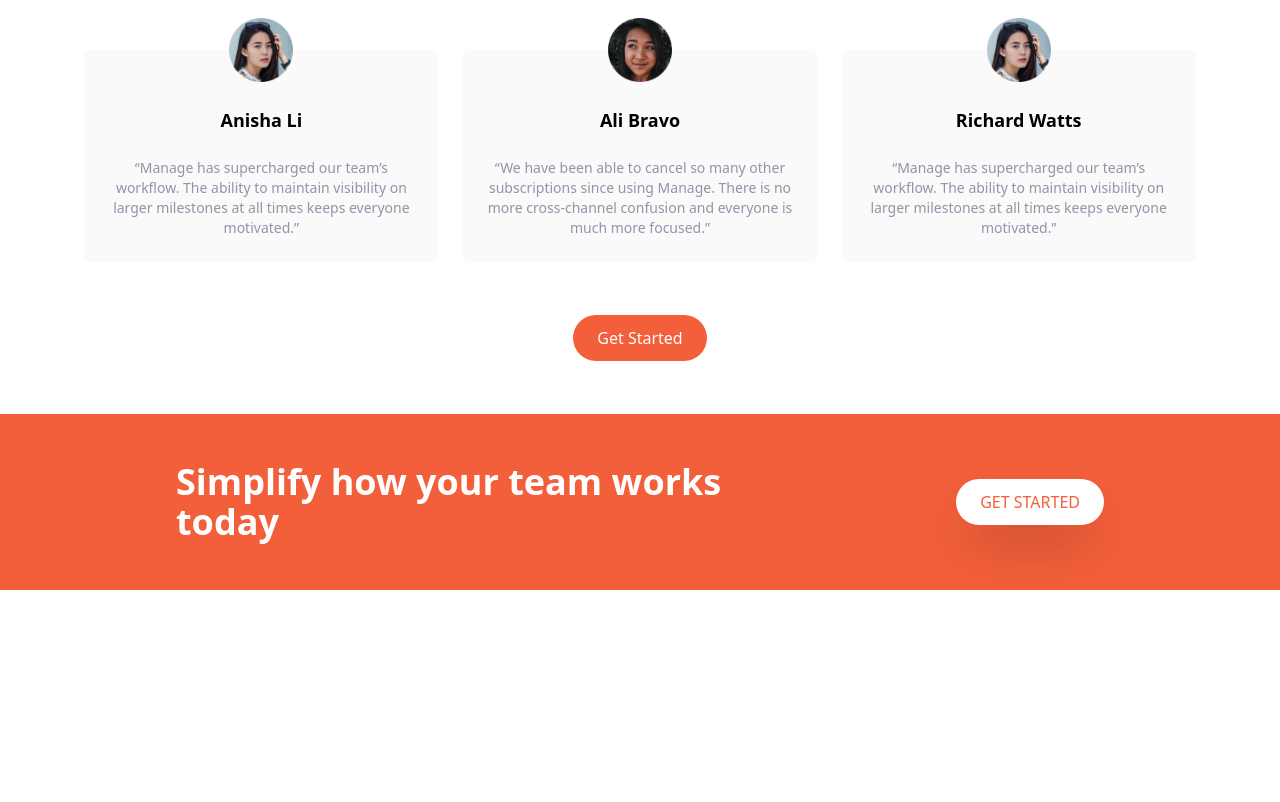
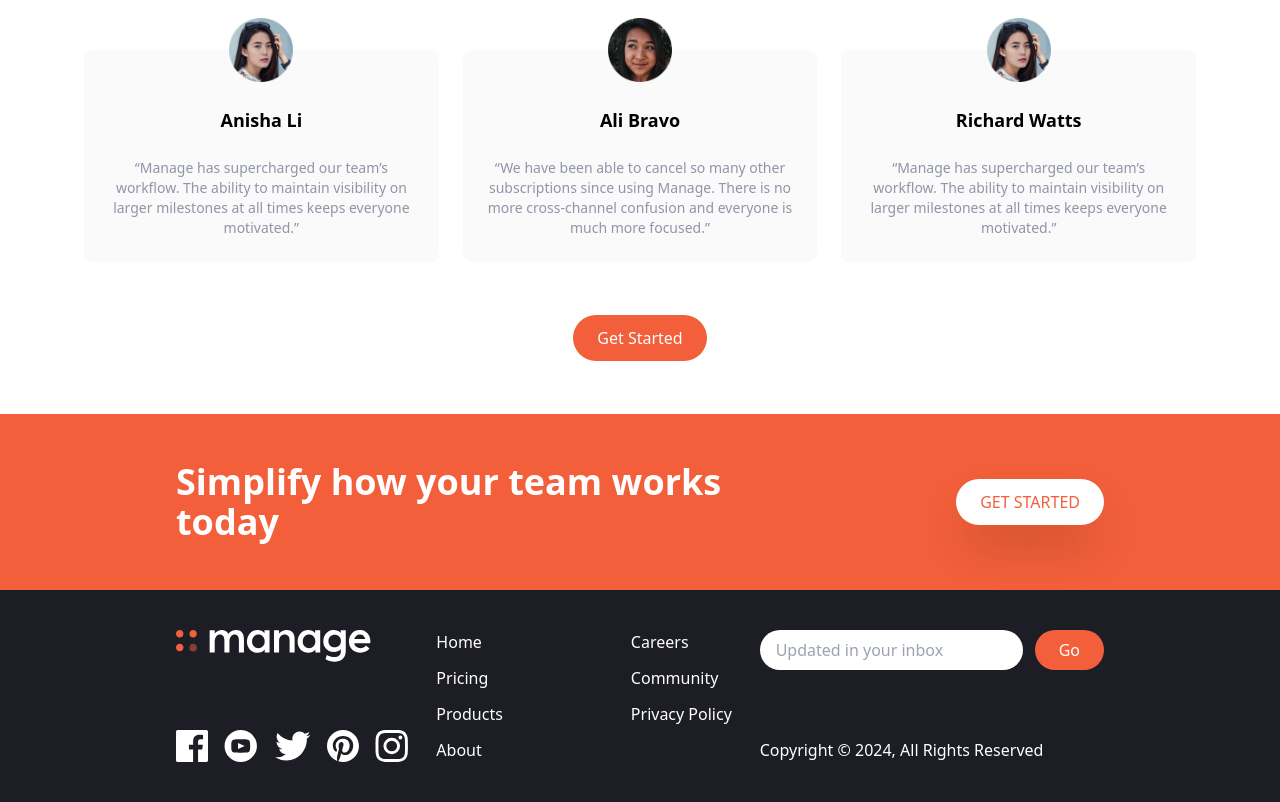
Before and after one commit to getFrontend/tailwind-landing-page, a website: page index.html in a window 1280 px wide. Shown: the part 1362-2164 px from the top of the page. Before the commit the page ends 1952 px from the top, so only its background shows below. Drawn offline with nearby package versions, Linux system fonts and the light colour scheme; files that its build step writes are made by us from their sources.

Commit message:
added footer

```diff
--- a/index.html
+++ b/index.html
@@ -211,6 +211,69 @@
     </div>
   </section>
 
+  <!-- Footer -->
+  <footer class="bg-veryDarkBlue">
+    <!-- Flex container -->
+    <div class="container flex flex-col-reverse justify-between px-6 py-10 mx-auto space-y-8 md:flex-row md:space-y-0">
+      <div
+        class="flex flex-col-reverse items-center justify-between space-y-12 md:flex-col md:space-y-0 md:items-start">
+        <!-- Copyright on mobile -->
+        <div class="mx-auto my-6 text-center text-white md:hidden">
+          Copyright &copy; 2022, All Rights Reserved
+        </div>
+        <!-- Logo -->
+        <div>
+          <img class="h-8" src="img/logo-white.svg" alt="Logo image">
+        </div>
+        <!-- Social links -->
+        <div class="flex justify-center space-x-4">
+          <a href="#!">
+            <img class="h-8" src="img/icon-facebook.svg" alt="facebook icon">
+          </a>
+          <a href="#!">
+            <img class="h-8" src="img/icon-youtube.svg" alt="youtube icon">
+          </a>
+          <a href="#!">
+            <img class="h-8" src="img/icon-twitter.svg" alt="twitter icon">
+          </a>
+          <a href="#!">
+            <img class="h-8" src="img/icon-pinterest.svg" alt="pinterest icon">
+          </a>
+          <a href="#!">
+            <img class="h-8" src="img/icon-instagram.svg" alt="instagram icon">
+          </a>
+        </div>
+      </div>
+      <!-- List container -->
+      <div class="flex justify-around space-x-32 md:space-x-2 lg:space-x-32">
+        <div class="flex flex-col space-y-3 text-white">
+          <a href="#" class="hover:text-brightRed">Home</a>
+          <a href="#" class="hover:text-brightRed">Pricing</a>
+          <a href="#" class="hover:text-brightRed">Products</a>
+          <a href="#" class="hover:text-brightRed">About</a>
+        </div>
+        <div class="flex flex-col space-y-3 text-white">
+          <a href="#" class="hover:text-brightRed">Careers</a>
+          <a href="#" class="hover:text-brightRed">Community</a>
+          <a href="#" class="hover:text-brightRed">Privacy Policy</a>
+        </div>
+      </div>
+      <!-- Input -->
+      <div class="flex flex-col justify-between">
+        <form>
+          <div class="flex space-x-3">
+            <input class="flex-1 px-4 rounded-full focus:outline-none" type="text" placeholder="Updated in your inbox">
+            <button class="px-6 py-2 text-white rounded-full bg-brightRed hover:bg-brightRedLight">Go</button>
+          </div>
+        </form>
+        <!-- Copyright on MD screens and larger -->
+        <div class="hidden text-white md:block">
+          Copyright &copy; 2024, All Rights Reserved
+        </div>
+      </div>
+    </div>
+  </footer>
+
 </body>
 
 </html>
```
